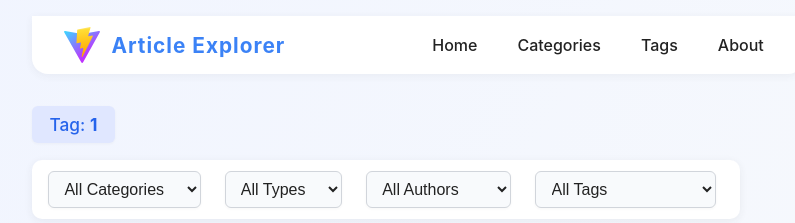
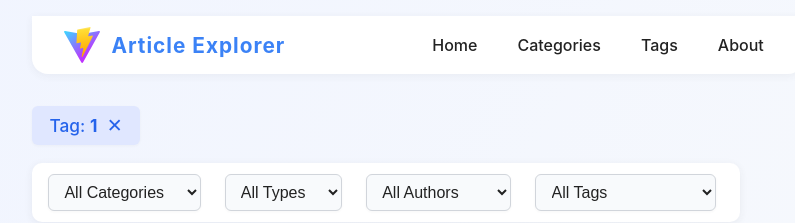
Before and after one commit to manisshpoojary/article-explorer, a Vue app in the folder vue-articles-app/: page /tags/1 in a window 1280 px wide. Shown: the top 223 px of the page, without its empty margins (254-1049 px from the left). Built offline with nearby package versions, Linux system fonts and the light colour scheme.

Commit message:
feat: add clear tag filter functionality and update routing on filter change in Home component

```diff
--- a/vue-articles-app/src/components/Home.vue
+++ b/vue-articles-app/src/components/Home.vue
@@ -2,6 +2,7 @@
   <div class="active-filters" v-if="activeFilters.length">
     <span v-for="filter in activeFilters" :key="filter.label" class="active-filter">
       {{ filter.label }}: <strong>{{ filter.value }}</strong>
+      <span v-if="filter.label === 'Tag'" class="clear-icon" @click="clearTagFilter">✕</span>
     </span>
   </div>
   <FilterBar
@@ -16,11 +17,12 @@
 
 <script setup>
 import { ref, computed, onMounted, watch } from 'vue';
-import { useRoute } from 'vue-router';
+import { useRoute, useRouter } from 'vue-router';
 import ArticleList from './ArticleList.vue';
 import FilterBar from './FilterBar.vue';
 
 const route = useRoute();
+const router = useRouter();
 const articles = ref([]);
 const categories = ref([]);
 const authors = ref([]);
@@ -97,7 +99,22 @@ const activeFilters = computed(() => {
 
 const onFilterChange = (newFilters) => {
   filters.value = { ...filters.value, ...newFilters };
+  // Update the route to reflect the selected filter
+  if (newFilters.tag) {
+    router.push({ name: 'TagArticles', params: { tag: newFilters.tag } });
+  } else if (newFilters.category) {
+    router.push({ name: 'CategoryArticles', params: { categoryId: newFilters.category } });
+  } else if (newFilters.author) {
+    router.push({ name: 'AuthorArticles', params: { author: newFilters.author } });
+  } else {
+    router.push({ name: 'Home' });
+  }
 };
+
+function clearTagFilter() {
+  filters.value = { ...filters.value, tag: '' };
+  router.push({ name: 'Home' });
+}
 
 onMounted(loadData);
 </script>
@@ -119,4 +136,15 @@ onMounted(loadData);
   font-weight: 500;
   box-shadow: 0 1px 3px rgba(60,60,60,0.04);
 }
+.clear-icon {
+  margin-left: 0.5em;
+  cursor: pointer;
+  color: #2563eb;
+  font-weight: bold;
+  font-size: 1.1em;
+  transition: color 0.2s;
+}
+.clear-icon:hover {
+  color: #1d4ed8;
+}
 </style>
```
